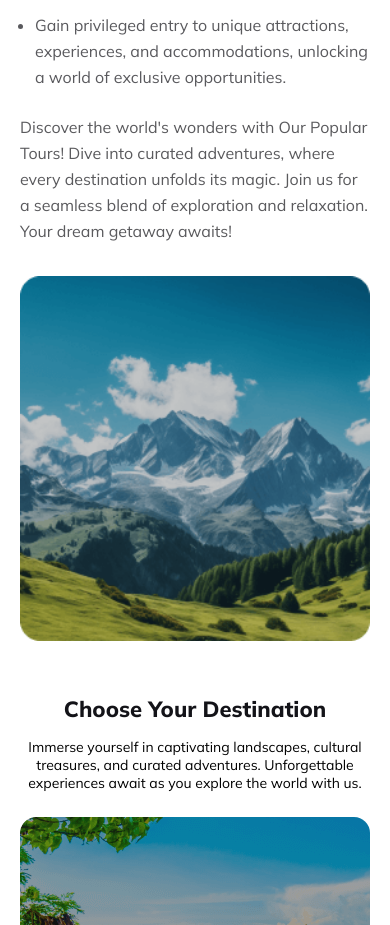
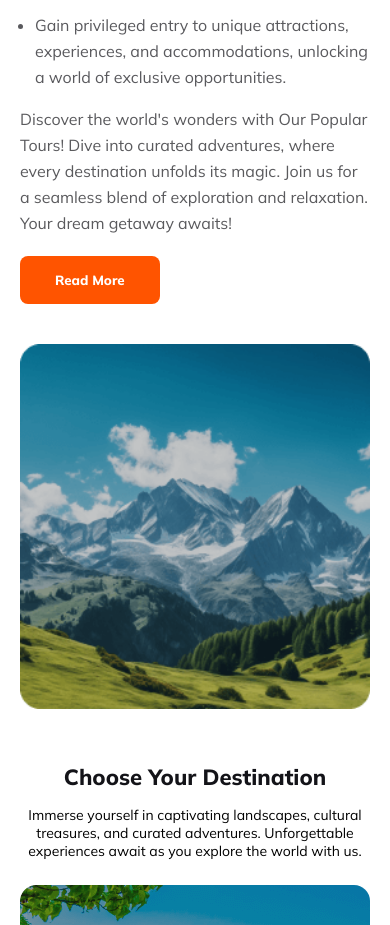
Before and after one commit to junayet-sajib/tourelo, a plain HTML site: page index.html in a window 390 px wide. Shown: the part 1075-2000 px from the top of the page. Drawn offline with Linux system fonts and the light colour scheme.

Commit message:
Fix some Css issue

```diff
--- a/index.html
+++ b/index.html
@@ -17,16 +17,6 @@
                 <img src="images/travel-svgrepo-com.svg" alt="">
                 <h1>Tourelo</h1>
             </div>
-<!--
-        <nav class="navbar">
-            <ul>
-                <li><a class="active" href="">Home</a></li>
-                <li><a href="">Packages</a></li>
-                <li><a href="">Testimonial</a></li>
-                <li><a href="">Blog</a></li>
-                <li><a href="">Contact</a></li>
-            </ul>
-        </nav> -->
         <nav>
             <!--  This is the button to toggele the menu on mobile devices  -->
             <div id="hamburger">
@@ -57,6 +47,9 @@
                     <option value="">When</option>
                     <option value="">When</option>
                 </select>
+                <!-- <div class="option-arow">
+                    <i class="fa-solid fa-chevron-down"></i>
+                </div> -->
                 <select name="" id="">
                     <option value="">Select Type</option>
                     <option value="">Select Type</option>
@@ -79,6 +72,7 @@
                     <li>Gain privileged entry to unique attractions, experiences, and accommodations, unlocking a world of exclusive opportunities.</li>
                 </ul>
                 <p class="our-popular-tours-bottom-desc">Discover the world's wonders with Our Popular Tours! Dive into curated adventures, where every destination unfolds its magic. Join us for a seamless blend of exploration and relaxation. Your dream getaway awaits!</p>
+                <button class="btn-common">Read More</button>
             </div>
             <div class="our-popular-tours-right">
                 <img class="w-100" src="images/mountain.png" alt="">
@@ -279,6 +273,7 @@
                         <p class="job-tittle">CEO</p>
                         </div>
                     </div>
+
                 </div>
         </section>
     </main>
--- a/styles/style.css
+++ b/styles/style.css
@@ -35,6 +35,9 @@
     font-weight: 800;
     color: var(--dark);
 }
+html {
+    overflow-x: hidden !important;
+  }
 body{
     padding: 0px 30px;
 }
@@ -61,28 +64,6 @@ body{
     max-height: 58px;
 }
 
-/* .navbar ul{
-    display: flex;
-    gap: 30px;
-}
-.navbar ul li{
-    list-style: none;
-}
-
-.navbar ul li a{
-    color:  #424247;
-    font-size: 18px;
-    font-weight: 400;
-}
-a.active, a.active:hover{
-    color: var(--orange);
-}
-.navbar ul li a:hover{
-    color: var(--orange);
-} */
-
-/* Responsive Nav */
-/* Hide the menu to the side on mobile and not allow scrolling to the side */
 html {
     overflow-x: hidden;
   }
@@ -199,7 +180,16 @@ html {
     font-weight: 700;
 
 }
-
+/* .option-arow{
+    width: 20px;
+    height: 100%;
+    position: absolute ;
+    right: 0;
+    display: flex;
+    align-items: center;
+    justify-content: center;
+    background-color: #FF5400;
+} */
 .hero-btn i{
     margin-right: 5px;
 }
@@ -578,7 +568,6 @@ html {
     border-radius: 8px;
     background: rgba(19, 19, 24, 0.05);
     width: 100%;
-    width: calc(100% - 40px);
     margin-top: 24px;
 }
 .newsletter-form input[type=submit]{
@@ -609,8 +598,8 @@ html {
     border-radius: 16px;
     transform: rotate(-19.60deg);
     position: absolute;
-    right: 0px;
-    bottom: 50px;
+    right: 7px;
+    bottom: 54px;
 }
 
 .newsletter-right-inner-content h4{
@@ -795,12 +784,23 @@ html {
     .team-section{
         padding-top: 50px;
     }
+    .our-popular-tours-right {
+        margin-top: 40px;
+    }
+    .our-popular-tours-bottom-desc{
+        padding-top: 16px;
+        padding-bottom: 20px;
+    }
 }
 
 
 @media screen and (max-width: 768px) {
+    html {
+        overflow-x: hidden;
+      }
     #hamburger {
       display: block;
+      margin-top: 10px;
     }
 
     .navMenu {
```
